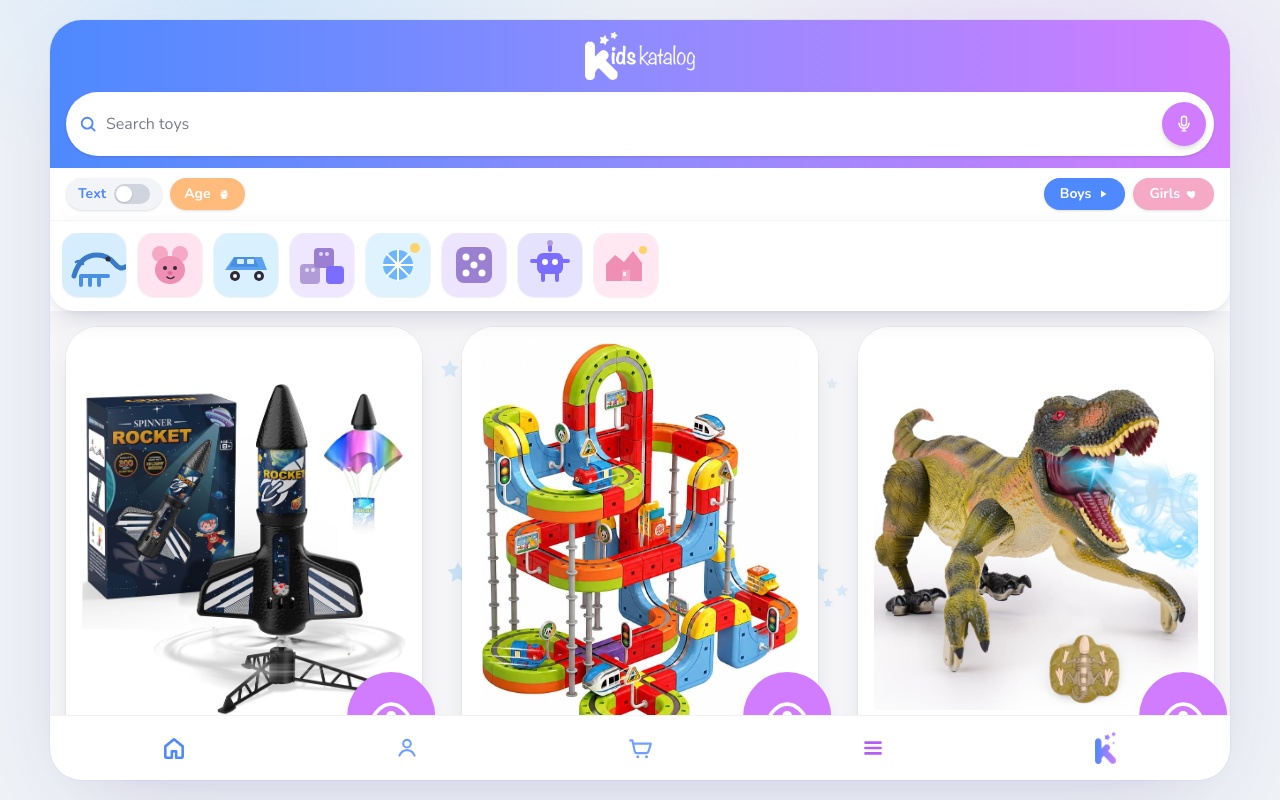
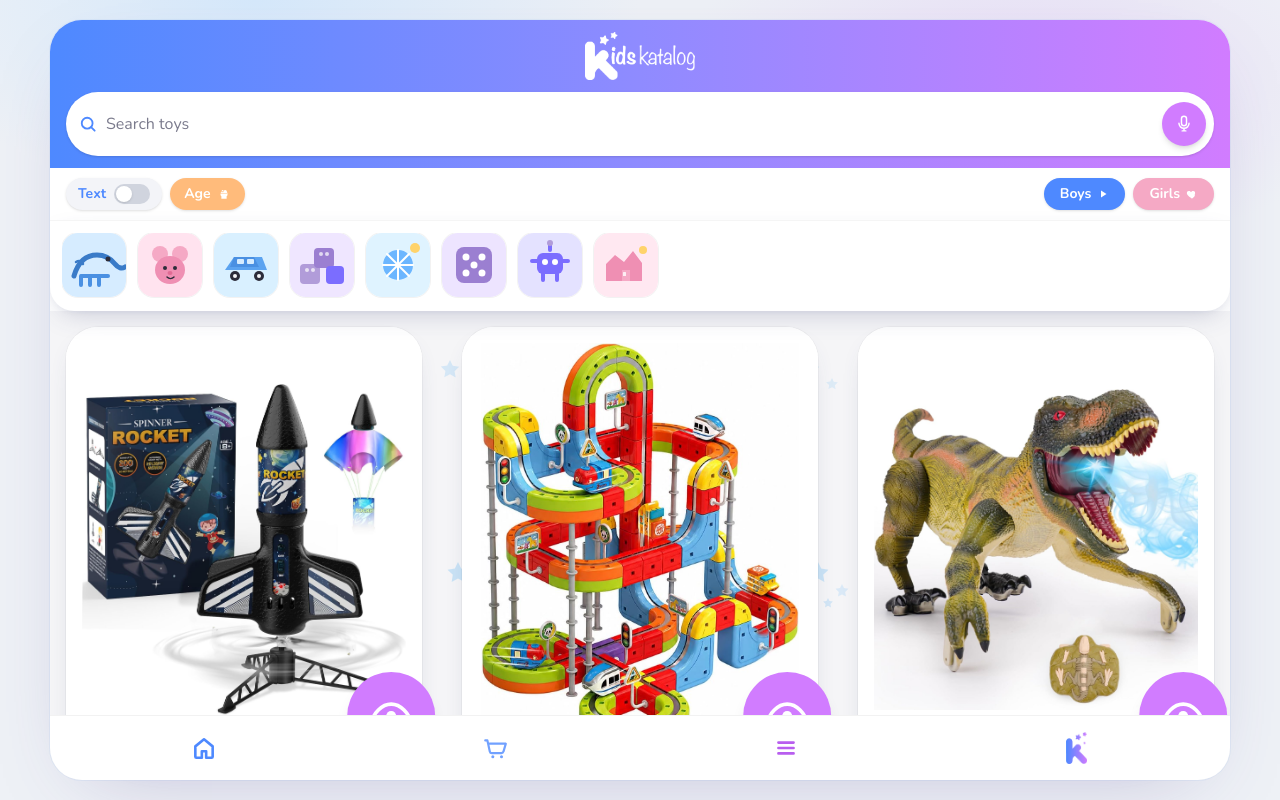
Before and after one commit to chastonbaggett-maker/kidskatalog, a Next.js app: page /shop in a window 1280 px wide. Built offline with nearby package versions, Linux system fonts and the light colour scheme.

Commit message:
Remove Profile tab from bottom navigation

```diff
--- a/src/components/BottomNav.tsx
+++ b/src/components/BottomNav.tsx
@@ -11,7 +11,6 @@ export function BottomNav() {
 
   const items = [
     { href: "/shop", label: "Home", icon: HomeIcon },
-    { href: "/profile", label: "Profile", icon: ProfileIcon },
     { href: "/kart", label: "Kart", icon: KartIcon, badge: count },
     { href: "/menu", label: "Menu", icon: MenuIcon },
     { href: "/", label: "Brand", icon: BrandIcon, brand: true },
@@ -64,20 +63,6 @@ function HomeIcon({ active }: { active?: boolean }) {
   );
 }
 
-function ProfileIcon() {
-  return (
-    <svg width="26" height="26" viewBox="0 0 24 24" fill="none" aria-hidden>
-      <circle cx="12" cy="8" r="3.5" stroke="currentColor" strokeWidth="2" />
-      <path
-        d="M5 19c1.5-3.5 4-5 7-5s5.5 1.5 7 5"
-        stroke="currentColor"
-        strokeWidth="2"
-        strokeLinecap="round"
-      />
-    </svg>
-  );
-}
-
 function KartIcon() {
   return (
     <svg width="26" height="26" viewBox="0 0 24 24" fill="none" aria-hidden>
```
